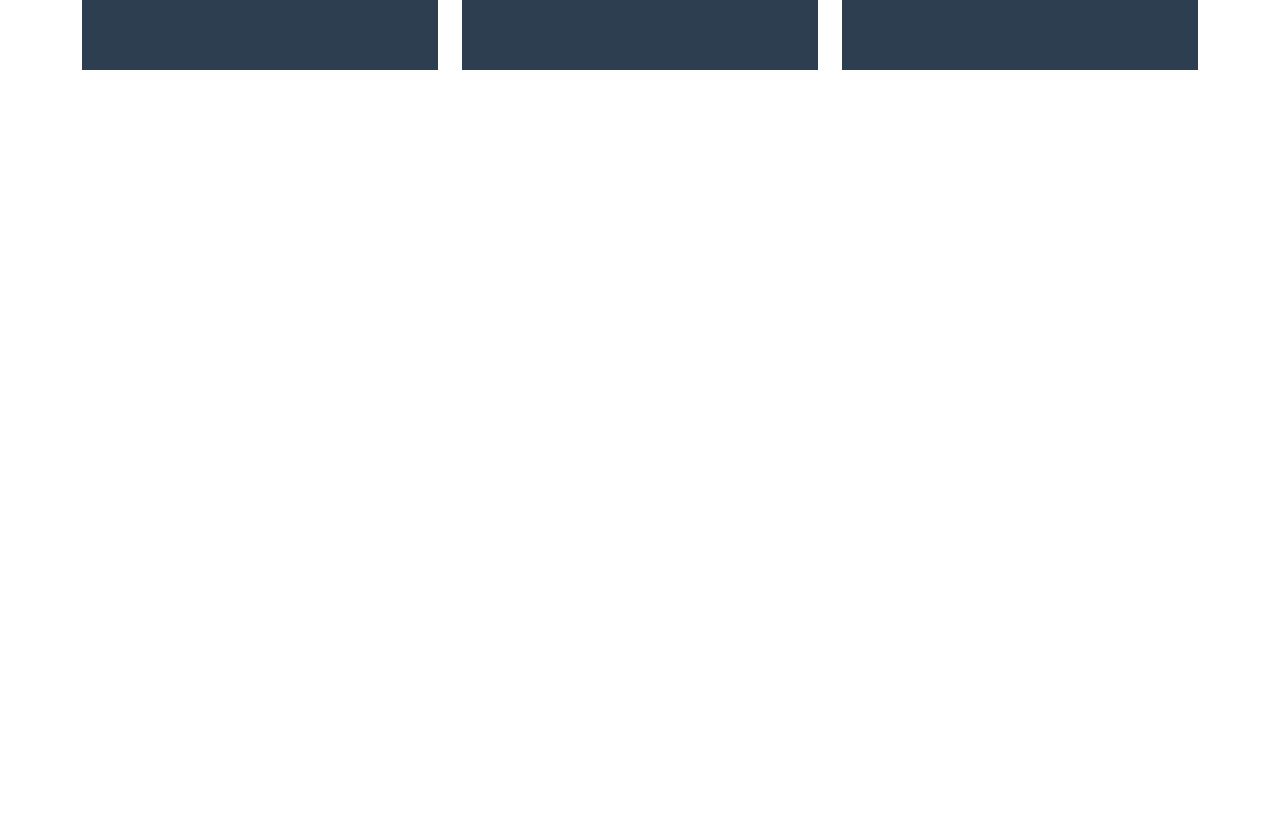
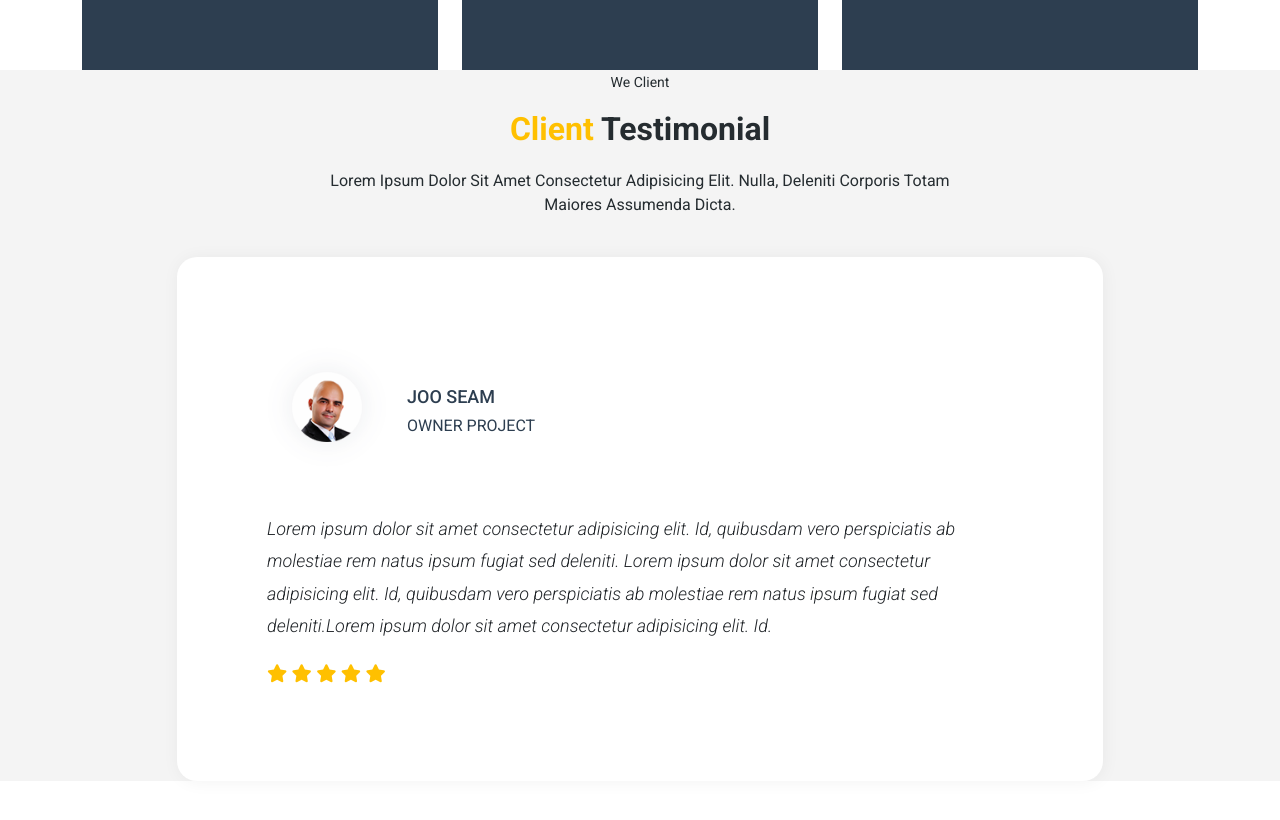
Before and after one commit to Mohammedazzam/46_LandingPage, a plain HTML site: page index.html in a window 1280 px wide. Shown: the part 4853-5673 px from the top of the page. Before the commit the page ends 4923 px from the top, so only its background shows below. Drawn offline with nearby package versions, Linux system fonts and the light colour scheme.

Commit message:
Testimonial

```diff
--- a/css/style.css
+++ b/css/style.css
@@ -440,3 +440,67 @@ header .top a i {
   background-color: #ffc000;
 }
 /* End Team */
+
+/* Start Client */
+.client-tes {
+  background-color: #f4f4f4;
+  margin-bottom: 100px;
+  padding-top: 100px 0;
+}
+
+.client-tes .content {
+  background-color: #fff;
+  padding: 90px;
+  border-radius: 20px;
+  -webkit-border-radius: 20px;
+  -moz-border-radius: 20px;
+  -ms-border-radius: 20px;
+  -o-border-radius: 20px;
+  box-shadow: 1px 1px 17px rgb(0 0 0 / 5%);
+}
+
+.client-tes .content .user figure {
+  width: 120px;
+  flex: 0 0 auto;
+  height: 120px;
+  margin-right: 20px;
+  overflow: hidden;
+  border-radius: 50%;
+  -webkit-border-radius: 50%;
+  -moz-border-radius: 50%;
+  -ms-border-radius: 50%;
+  -o-border-radius: 50%;
+}
+
+.client-tes .content .user figure img {
+  width: 100%;
+  height: 100%;
+  box-shadow: 1px 1px 35px rgb(0 0 0 / 9%);
+}
+
+.client-tes .content .user .title {
+  text-transform: uppercase;
+  color: #2d3e50;
+}
+
+.client-tes .content .user .title h3 {
+  font-size: 18px;
+}
+
+.client-tes .content .user .title h4 {
+  font-size: 16px;
+  font-weight: 400;
+}
+
+.client-tes .content .caption {
+  line-height: 1.8;
+  font-weight: 300;
+  font-style: italic;
+  font-size: 18px;
+  margin-top: 30px;
+}
+
+.client-tes .content .caption i {
+  color: #ffc000;
+}
+/* End Client */
--- a/index.html
+++ b/index.html
@@ -549,6 +549,49 @@
     </div>
     <!-- End Team -->
 
+    <!-- Start Client -->
+    <div class="client-tes">
+        <div class="container">
+            <div class="row justify-content-center">
+                <div class="col-md-7">
+                    <div class="head text-center">
+                        <p><small>We Client</small></p>
+                        <h2><span>Client</span> Testimonial </h2>
+                        <p>Lorem ipsum dolor sit amet consectetur adipisicing elit. Nulla, deleniti corporis totam
+                            maiores assumenda dicta.</p>
+                    </div>
+                </div>
+            </div>
+           <div class="row justify-content-center">
+            <div class="col-md-10">
+                <div class="content">
+                    <div class="user d-flex align-items-center">
+                        <figure><img src="images/client.png" alt=""></figure>
+                        <div class="title">
+                            <h3>joo seam</h3>
+                            <h4>owner Project</h4>
+                        </div>
+                    </div>
+                    <div class="caption">
+                        <p>Lorem ipsum dolor sit amet consectetur adipisicing elit. Id, quibusdam vero perspiciatis ab
+                            molestiae rem natus ipsum fugiat sed deleniti. Lorem ipsum dolor sit amet consectetur
+                            adipisicing elit. Id, quibusdam vero perspiciatis ab molestiae rem natus ipsum fugiat sed
+                            deleniti.Lorem ipsum dolor sit amet consectetur adipisicing elit. Id.</p>
+                        <div class="stars">
+                            <i class="fa-solid fa-star"></i>
+                            <i class="fa-solid fa-star"></i>
+                            <i class="fa-solid fa-star"></i>
+                            <i class="fa-solid fa-star"></i>
+                            <i class="fa-solid fa-star"></i>
+                        </div>
+                    </div>
+                </div>
+            </div>
+           </div>
+        </div>
+    </div>
+    <!-- End Client -->
+
     <script src="https://cdn.jsdelivr.net/npm/@fancyapps/ui@4.0/dist/fancybox.umd.js"></script>
     <script src="js/bootstrap.bundle.min.js"></script>
 </body>
```
Also changed, not shown: images/client.png (added).
